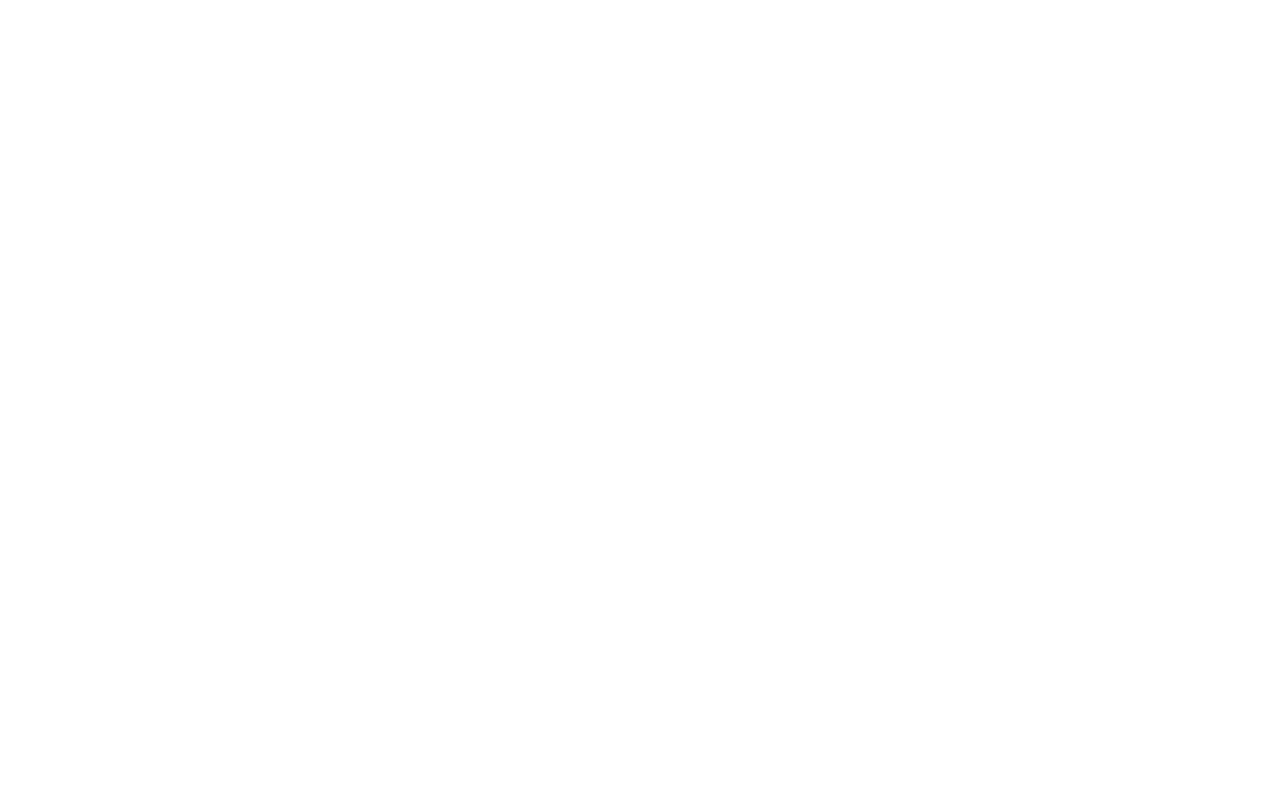
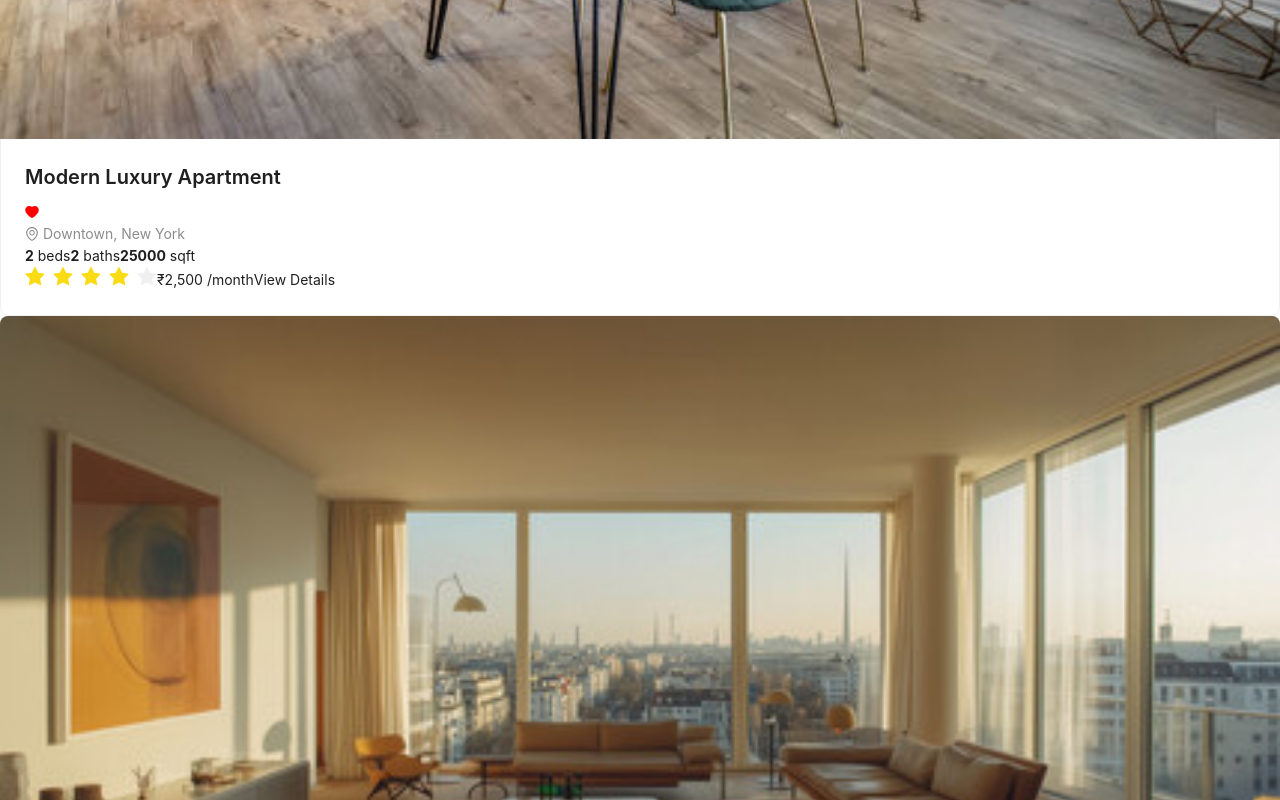
Before and after one commit to hemanshi08/StayAtEase, a React (Vite) app in the folder StayAtEase_frontend/: page / in a window 1280 px wide. Before the commit this address had no page. Shown: the part 1340-2140 px from the top of the page. Before the commit the page ends 800 px from the top, so only its background shows below. Built offline with nearby package versions, Linux system fonts and the light colour scheme.

Commit message:
changes in wishlistpage add property_card page for all heart filled with red color in wishlist

```diff
--- a/StayAtEase_frontend/src/App.jsx
+++ b/StayAtEase_frontend/src/App.jsx
@@ -21,11 +21,11 @@
         <Route path="/property/:id" element={<PropertyDetails />} />
       </Routes> */}
       {/* <PropertyPage/> */}
-      {/* <WishlistPage/> */}
+      <WishlistPage/>
 
-      <Routes>
+      {/* <Routes>
         <Route path="/home" element={<HomePage/>} />
-      </Routes>
+      </Routes> */}
     </Router>
   );
 }
--- a/StayAtEase_frontend/src/Components/Property_card.jsx
+++ b/StayAtEase_frontend/src/Components/Property_card.jsx
@@ -44,9 +44,10 @@
 
 const { Title, Text } = Typography;
 
-const PropertyCard = ({ id, image, title, location, beds, baths, sqft, rating, price, showDetailsButton = false }) => {
-  const [liked, setLiked] = useState(false);
+const PropertyCard = ({ id, image, title, location, beds, baths, sqft, rating, price, showDetailsButton = false , defaultLiked = false  }) => {
+  const [liked, setLiked] = useState(defaultLiked);
   const navigate = useNavigate();
+
 
   const handleViewDetails = () => {
     navigate(`/property/${id}`, { state: { image, title, location, beds, baths, sqft, rating, price } });
--- a/StayAtEase_frontend/src/rental/WishlistPage.jsx
+++ b/StayAtEase_frontend/src/rental/WishlistPage.jsx
@@ -81,8 +81,8 @@
       <h2 className="text-2xl font-bold">My Wishlist</h2>
       <p className="text-gray-500 mb-8">Your saved properties</p>
       <div className="grid grid-cols-1 sm:grid-cols-2 lg:grid-cols-4 gap-6 mt-8 mr-5 ml-5">
-        {wishlistProperties.map((property) => (
-          <PropertyCard key={property.id} {...property} showDetailsButton={true} />
+      {wishlistProperties.map((property) => (
+          <PropertyCard key={property.id} {...property} showDetailsButton defaultLiked={true} />
         ))}
       </div>
     </div>
```
